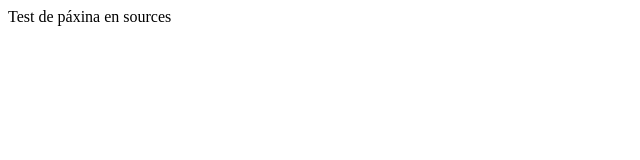
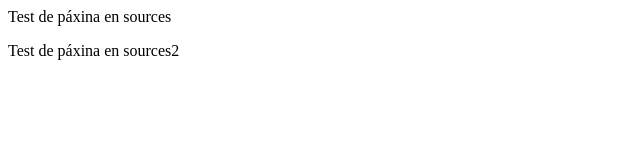
Before and after one commit to aprengal/lendasnubeiras-documentacion, a plain HTML site: page source/index.html in a window 1280 px wide. Shown: the whole page, without its empty margins (0-640 px from the left). Drawn offline with Linux system fonts and the light colour scheme.

Commit message:
Update index.html

```diff
--- a/source/index.html
+++ b/source/index.html
@@ -1 +1,2 @@
 <p>Test de páxina en sources</p>
+<p>Test de páxina en sources2</p>
```
